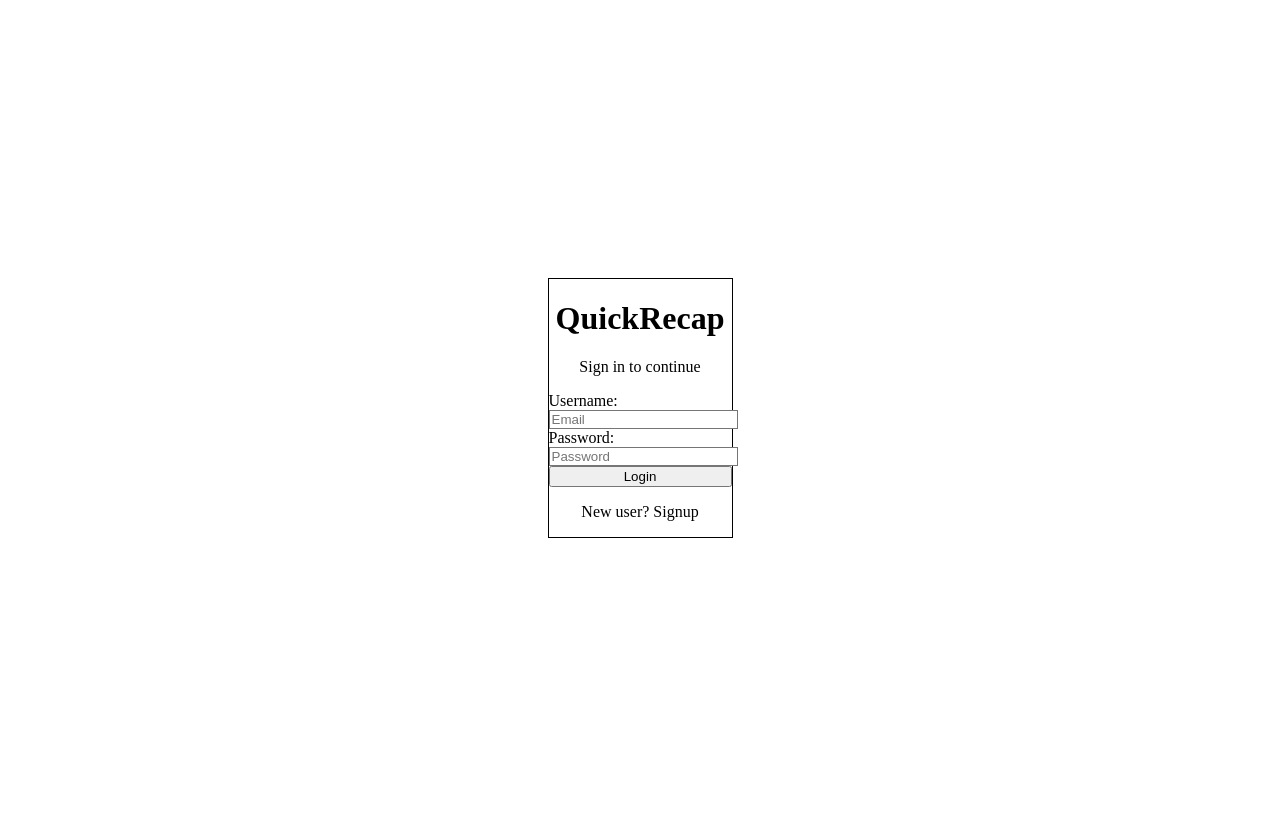
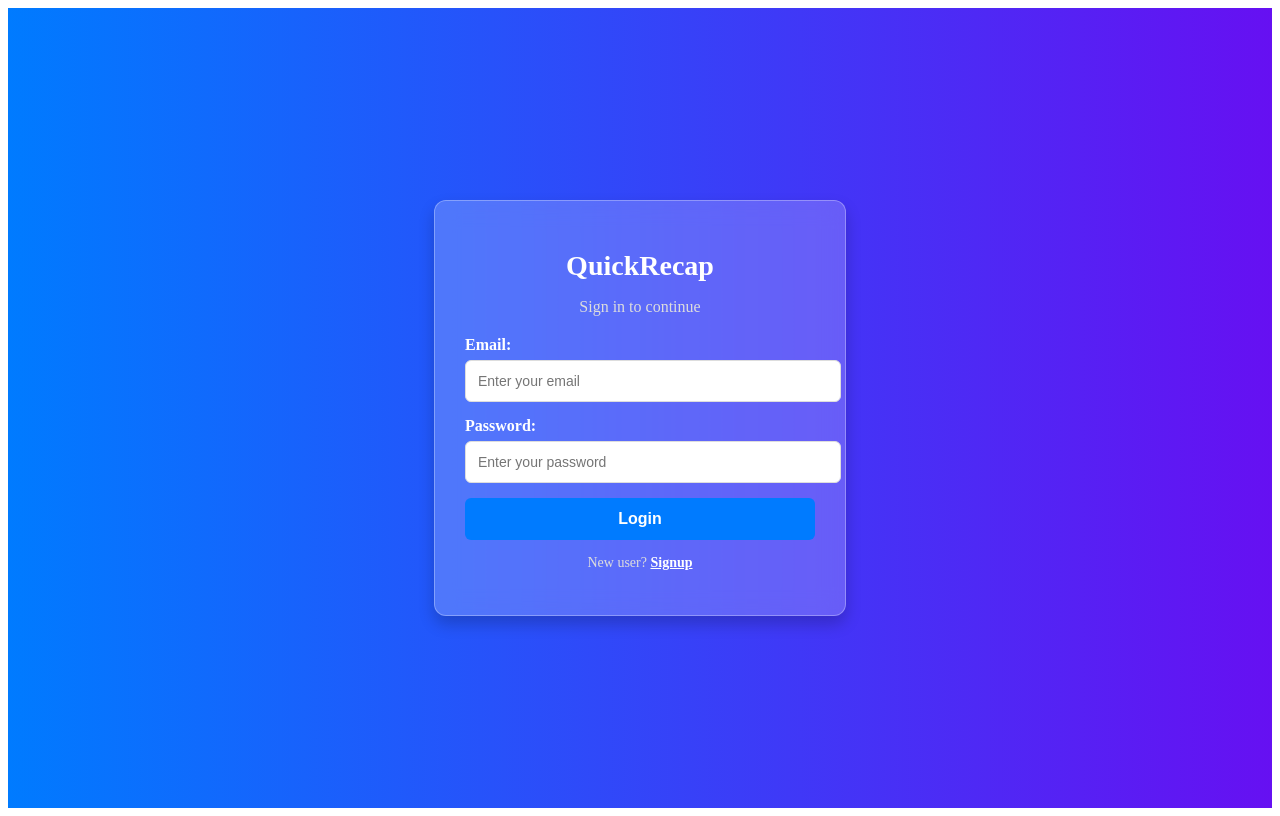
Before and after one commit to htmw/2025S-Bros-of-Balayya, a React (Vite) app: page / in a window 1280 px wide. Built offline with nearby package versions, Linux system fonts and the light colour scheme; no server answers.

Commit message:
all pages latest

```diff
--- a/src/Home.jsx
+++ b/src/Home.jsx
@@ -1,10 +1,9 @@
-import { auth, storage } from "./Config"; // Import Firebase storage
 import { useEffect, useState } from "react";
 import { useNavigate } from "react-router-dom";
-import { ref, uploadBytesResumable, getDownloadURL } from "firebase/storage";
+import { auth } from "./Config";
 
 function Home() {
-  const [userName, setUserName] = useState("");
+  const [userName, setUserName] = useState("User");
   const [audioFile, setAudioFile] = useState(null);
   const [videoFile, setVideoFile] = useState(null);
   const [uploadProgress, setUploadProgress] = useState(0);
@@ -18,15 +17,14 @@ function Home() {
   }, []);
 
   const handleLogout = () => {
-    auth.signOut();
-    navigate("/");
+    auth.signOut().then(() => navigate("/login"));
   };
 
   const handleFileChange = (e, type) => {
     const file = e.target.files[0];
     if (type === "audio") {
       setAudioFile(file);
-      setVideoFile(null); // Ensure only one file is uploaded
+      setVideoFile(null);
     } else {
       setVideoFile(file);
       setAudioFile(null);
@@ -40,101 +38,74 @@ function Home() {
       return;
     }
 
-    const storageRef = ref(storage, `uploads/${file.name}`);
-    const uploadTask = uploadBytesResumable(storageRef, file);
+    setUploadStatus("Uploading...");
+    setUploadProgress(0);
 
-    uploadTask.on(
-      "state_changed",
-      (snapshot) => {
-        const progress = (snapshot.bytesTransferred / snapshot.totalBytes) * 100;
-        setUploadProgress(progress);
-      },
-      (error) => {
-        setUploadStatus("Upload failed. Try again.");
-      },
-      async () => {
-        const downloadURL = await getDownloadURL(uploadTask.snapshot.ref);
-        setUploadStatus("Upload successful!");
-        console.log("File available at:", downloadURL);
-      }
-    );
+    const interval = setInterval(() => {
+      setUploadProgress((prev) => {
+        if (prev >= 100) {
+          clearInterval(interval);
+          setUploadStatus("Upload successful!");
+          return 100;
+        }
+        return prev + 20;
+      });
+    }, 500);
   };
 
   return (
-    <div className="min-h-screen flex items-center justify-center bg-gradient-to-r from-blue-500 to-indigo-600">
-      <div className="bg-white p-8 rounded-2xl shadow-lg w-96 text-center">
-        <h1 className="text-3xl font-bold text-gray-800 mb-2">
-          Welcome, <span className="text-blue-600">{userName}</span>!
-        </h1>
-        <p className="text-gray-500 mb-6">You’re logged in to QuickRecap.</p>
+    <div style={styles.container}>
+      <div style={styles.card}>
+        <h1 style={styles.title}>Welcome, <span style={styles.username}>{userName}</span>!</h1>
+        <p style={styles.subtitle}>You’re logged in to QuickRecap.</p>
 
-        {/* Upload Section */}
-        <div className="space-y-4">
-          {/* Audio Upload */}
-          <label className="block text-lg font-medium text-gray-700">🎙️ Upload Audio</label>
-          <input
-            type="file"
-            accept="audio/*"
-            onChange={(e) => handleFileChange(e, "audio")}
-            className="w-full text-sm text-gray-900 border border-gray-300 rounded-lg cursor-pointer bg-gray-50 p-2"
-          />
-          <button
-            onClick={() => handleUpload("audio")}
-            className="w-full bg-blue-500 hover:bg-blue-600 text-white font-semibold py-2 rounded-lg transition duration-300"
-          >
-            Upload Audio
-          </button>
+        <div style={styles.uploadSection}>
+          <label style={styles.label}>🎙️ Upload Audio</label>
+          <input type="file" accept="audio/*" onChange={(e) => handleFileChange(e, "audio")} style={styles.input} />
+          <button onClick={() => handleUpload("audio")} style={styles.buttonBlue}>Upload Audio</button>
 
-          {/* Video Upload */}
-          <label className="block text-lg font-medium text-gray-700">🎥 Upload Video</label>
-          <input
-            type="file"
-            accept="video/*"
-            onChange={(e) => handleFileChange(e, "video")}
-            className="w-full text-sm text-gray-900 border border-gray-300 rounded-lg cursor-pointer bg-gray-50 p-2"
-          />
-          <button
-            onClick={() => handleUpload("video")}
-            className="w-full bg-green-500 hover:bg-green-600 text-white font-semibold py-2 rounded-lg transition duration-300"
-          >
-            Upload Video
-          </button>
+          <label style={styles.label}>🎥 Upload Video</label>
+          <input type="file" accept="video/*" onChange={(e) => handleFileChange(e, "video")} style={styles.input} />
+          <button onClick={() => handleUpload("video")} style={styles.buttonGreen}>Upload Video</button>
         </div>
 
-        {/* Upload Progress */}
         {uploadProgress > 0 && (
-          <div className="w-full bg-gray-200 rounded-full h-2.5 mt-4">
-            <div
-              className="bg-green-500 h-2.5 rounded-full"
-              style={{ width: `${uploadProgress}%` }}
-            ></div>
+          <div style={styles.progressBar}>
+            <div style={{ ...styles.progressFill, width: `${uploadProgress}%` }}></div>
           </div>
         )}
-        {uploadStatus && <p className="text-gray-600 mt-2">{uploadStatus}</p>}
+        {uploadStatus && <p style={styles.status}>{uploadStatus}</p>}
 
-        {/* Summarize Button */}
         <button
           onClick={() => navigate("/output")}
           disabled={!audioFile && !videoFile}
-          className={`w-full mt-4 py-2 rounded-lg font-semibold transition duration-300 ${
-            audioFile || videoFile
-              ? "bg-purple-500 hover:bg-purple-600 text-white"
-              : "bg-gray-400 text-gray-200 cursor-not-allowed"
-          }`}
+          style={{ ...styles.buttonPurple, opacity: audioFile || videoFile ? 1 : 0.5, cursor: audioFile || videoFile ? "pointer" : "not-allowed" }}
         >
           Summarize
         </button>
 
-        {/* Logout Button */}
-        <button
-          onClick={handleLogout}
-          className="w-full mt-4 bg-red-500 hover:bg-red-600 text-white font-semibold py-2 rounded-lg transition duration-300"
-        >
-          Logout
-        </button>
+        <button onClick={handleLogout} style={styles.buttonRed}>Logout</button>
       </div>
     </div>
   );
 }
 
+const styles = {
+  container: { display: "flex", justifyContent: "center", alignItems: "center", height: "100vh", background: "linear-gradient(to right, #007bff, #6610f2)" },
+  card: { background: "#fff", padding: "30px", borderRadius: "12px", boxShadow: "0px 8px 16px rgba(0, 0, 0, 0.2)", width: "400px", textAlign: "center" },
+  title: { fontSize: "24px", fontWeight: "bold", color: "#333", marginBottom: "10px" },
+  username: { color: "#007bff" },
+  subtitle: { color: "#666", marginBottom: "20px" },
+  uploadSection: { display: "flex", flexDirection: "column", gap: "10px" },
+  label: { fontSize: "16px", fontWeight: "600", color: "#444" },
+  input: { width: "100%", padding: "10px", fontSize: "14px", border: "1px solid #ddd", borderRadius: "6px" },
+  buttonBlue: { background: "#007bff", color: "#fff", fontSize: "16px", padding: "10px", borderRadius: "6px", cursor: "pointer" },
+  buttonGreen: { background: "#28a745", color: "#fff", fontSize: "16px", padding: "10px", borderRadius: "6px", cursor: "pointer" },
+  buttonPurple: { background: "#6f42c1", color: "#fff", fontSize: "16px", padding: "10px", borderRadius: "6px", cursor: "pointer", marginTop: "10px" },
+  buttonRed: { background: "#dc3545", color: "#fff", fontSize: "16px", padding: "10px", borderRadius: "6px", cursor: "pointer", marginTop: "10px" },
+  progressBar: { width: "100%", background: "#ddd", borderRadius: "6px", height: "6px", marginTop: "10px" },
+  progressFill: { height: "6px", background: "#28a745", borderRadius: "6px" },
+  status: { marginTop: "10px", color: "#555", fontSize: "14px" }
+};
+
 export default Home;
--- a/src/Login.jsx
+++ b/src/Login.jsx
@@ -6,6 +6,7 @@ import { signInWithEmailAndPassword } from "firebase/auth";
 function Login() {
   const [email, setEmail] = useState("");
   const [password, setPassword] = useState("");
+  const [error, setError] = useState("");
   const navigate = useNavigate();
 
   const handleLogin = async () => {
@@ -13,61 +14,51 @@ function Login() {
       await signInWithEmailAndPassword(auth, email, password);
       navigate("/home"); // Redirect to Home Page after login
     } catch (error) {
-      alert(error.message);
+      setError("Invalid email or password.");
     }
   };
 
   return (
-    <div className="flex items-center justify-center h-screen bg-gradient-to-br from-blue-500 to-indigo-600">
-      <div className="bg-white bg-opacity-20 backdrop-blur-lg p-8 rounded-2xl shadow-lg w-96 border border-white/20">
-        <h1 className="text-4xl font-extrabold text-white text-center mb-6">QuickRecap</h1>
-        <p className="text-gray-200 text-center mb-6">Sign in to continue</p>
+    <div style={styles.container}>
+      <div style={styles.card}>
+        <h1 style={styles.title}>QuickRecap</h1>
+        <p style={styles.subtitle}>Sign in to continue</p>
 
-        {/* Username Input */}
-        <div className="mb-3">
-          <label className="text-white font-semibold mb-2 block" htmlFor="email">
-            Username:
-          </label>
+        {error && <p style={styles.errorMessage}>{error}</p>}
+
+        {/* Email Input */}
+        <div style={styles.inputContainer}>
+          <label style={styles.label}>Email:</label>
           <input
-            id="email"
             type="email"
-            placeholder="Email"
+            placeholder="Enter your email"
             value={email}
             onChange={(e) => setEmail(e.target.value)}
-            className="border border-gray-300 p-3 rounded-lg w-full focus:outline-none focus:ring-2 focus:ring-blue-400"
+            style={styles.input}
           />
         </div>
 
         {/* Password Input */}
-        <div className="mb-6">
-          <label className="text-white font-semibold mb-2 block" htmlFor="password">
-            Password:
-          </label>
+        <div style={styles.inputContainer}>
+          <label style={styles.label}>Password:</label>
           <input
-            id="password"
             type="password"
-            placeholder="Password"
+            placeholder="Enter your password"
             value={password}
             onChange={(e) => setPassword(e.target.value)}
-            className="border border-gray-300 p-3 rounded-lg w-full focus:outline-none focus:ring-2 focus:ring-blue-400"
+            style={styles.input}
           />
         </div>
 
         {/* Login Button */}
-        <button
-          onClick={handleLogin}
-          className="bg-blue-600 text-white p-3 rounded-lg w-full font-semibold hover:bg-blue-700 transition duration-300"
-        >
+        <button onClick={handleLogin} style={styles.button}>
           Login
         </button>
 
         {/* Signup Link */}
-        <p className="text-gray-200 text-center mt-4">
+        <p style={styles.signupText}>
           New user?{" "}
-          <span
-            className="text-white font-semibold cursor-pointer hover:underline"
-            onClick={() => navigate("/signup")}
-          >
+          <span onClick={() => navigate("/signup")} style={styles.signupLink}>
             Signup
           </span>
         </p>
@@ -76,4 +67,85 @@ function Login() {
   );
 }
 
+const styles = {
+  container: {
+    minHeight: "100vh",
+    display: "flex",
+    justifyContent: "center",
+    alignItems: "center",
+    background: "linear-gradient(to right, #007bff, #6610f2)",
+  },
+  card: {
+    background: "rgba(255, 255, 255, 0.2)",
+    backdropFilter: "blur(12px)",
+    padding: "30px",
+    borderRadius: "12px",
+    boxShadow: "0px 8px 16px rgba(0, 0, 0, 0.2)",
+    width: "350px",
+    textAlign: "center",
+    border: "1px solid rgba(255, 255, 255, 0.3)",
+  },
+  title: {
+    fontSize: "28px",
+    fontWeight: "bold",
+    color: "#fff",
+    marginBottom: "10px",
+  },
+  subtitle: {
+    fontSize: "16px",
+    color: "#ddd",
+    marginBottom: "20px",
+  },
+  inputContainer: {
+    marginBottom: "15px",
+    textAlign: "left",
+  },
+  label: {
+    color: "#fff",
+    fontWeight: "600",
+    marginBottom: "6px",
+    display: "block",
+  },
+  input: {
+    width: "100%",
+    padding: "12px",
+    fontSize: "14px",
+    borderRadius: "6px",
+    border: "1px solid #ddd",
+    outline: "none",
+    transition: "border 0.3s",
+  },
+  button: {
+    width: "100%",
+    padding: "12px",
+    fontSize: "16px",
+    fontWeight: "bold",
+    borderRadius: "6px",
+    border: "none",
+    background: "#007bff",
+    color: "#fff",
+    cursor: "pointer",
+    transition: "0.3s",
+  },
+  errorMessage: {
+    background: "#ff4d4d",
+    color: "white",
+    padding: "10px",
+    borderRadius: "5px",
+    marginBottom: "10px",
+    fontSize: "14px",
+  },
+  signupText: {
+    marginTop: "15px",
+    fontSize: "14px",
+    color: "#ddd",
+  },
+  signupLink: {
+    color: "#fff",
+    fontWeight: "bold",
+    cursor: "pointer",
+    textDecoration: "underline",
+  },
+};
+
 export default Login;
--- a/src/Signup.jsx
+++ b/src/Signup.jsx
@@ -1,158 +1,119 @@
 import { useState } from "react";
 import { useNavigate } from "react-router-dom";
-import { auth, db } from "./Config"; // Import Firestore database
-import { createUserWithEmailAndPassword, updateProfile } from "firebase/auth";
-import { doc, setDoc } from "firebase/firestore"; // Import Firestore functions
 
 function Signup() {
-  const [firstName, setFirstName] = useState(""); // State for first name
-  const [lastName, setLastName] = useState(""); // State for last name
+  const [firstName, setFirstName] = useState("");
+  const [lastName, setLastName] = useState("");
   const [email, setEmail] = useState("");
   const [password, setPassword] = useState("");
-  const [confirmPassword, setConfirmPassword] = useState(""); // State for confirm password
-  const [error, setError] = useState(""); // State for error message
-  const [passwordStrengthError, setPasswordStrengthError] = useState(""); // State for password strength validation
-  const [successMessage, setSuccessMessage] = useState(""); // State for success message
+  const [confirmPassword, setConfirmPassword] = useState("");
+  const [error, setError] = useState("");
+  const [successMessage, setSuccessMessage] = useState("");
+  const [passwordStrength, setPasswordStrength] = useState({
+    length: false,
+    number: false,
+    specialChar: false,
+    uppercase: false,
+  });
+
   const navigate = useNavigate();
 
-  // Password strength validation function
-  const validatePasswordStrength = (password) => {
-    const regex = /^(?=.*[A-Za-z])(?=.*\d)(?=.*[!@#$%^&*])[A-Za-z\d!@#$%^&*]{8,}$/;
-    return regex.test(password); // Password must be at least 8 characters, contain letters, numbers, and a special character
+  // Password validation function
+  const handlePasswordChange = (password) => {
+    setPassword(password);
+    setPasswordStrength({
+      length: password.length >= 8,
+      number: /\d/.test(password),
+      specialChar: /[!@#$%^&*]/.test(password),
+      uppercase: /[A-Z]/.test(password),
+    });
   };
 
-  const handleSignup = async () => {
-    // Validate password strength
-    if (!validatePasswordStrength(password)) {
-      setPasswordStrengthError("Password must be at least 8 characters, contain letters, numbers, and a special character.");
-      return;
-    }
-
+  const handleSignup = () => {
     if (password !== confirmPassword) {
       setError("Passwords do not match.");
       return;
     }
 
-    try {
-      const userCredential = await createUserWithEmailAndPassword(auth, email, password);
-      const user = userCredential.user;
+    if (!Object.values(passwordStrength).every((v) => v)) {
+      setError("Password must meet all strength requirements.");
+      return;
+    }
 
-      // Update profile with name (First and Last Name)
-      await updateProfile(user, { displayName: `${firstName} ${lastName}` });
-
-      // Save user data to Firestore
-      await setDoc(doc(db, "users", user.uid), {
-        firstName: firstName,
-        lastName: lastName,
-        email: email,
-      });
-
-      // Set success message after successful signup
-      setSuccessMessage("You can login now");
-
-      // Redirect to login page after a short delay (so user sees the success message)
-      setTimeout(() => {
-        navigate("/"); // Redirect to login page
-      }, 2000);
-
-    } catch (error) {
-      setError(error.message); // Display any other error message
-    }
+    // Simulating successful signup
+    setSuccessMessage("Signup successful! Redirecting...");
+    setTimeout(() => navigate("/"), 2000);
   };
 
   return (
-    <div className="flex items-center justify-center h-screen bg-gradient-to-br from-blue-500 to-indigo-600">
-      <div className="bg-white bg-opacity-20 backdrop-blur-lg p-8 rounded-2xl shadow-lg w-96 border border-white/20">
-        <h1 className="text-4xl font-extrabold text-white text-center mb-4">QuickRecap</h1>
-        <p className="text-gray-200 text-center mb-6">Create an account</p>
+    <div style={styles.container}>
+      <div style={styles.formBox}>
+        <h1 style={styles.title}>QuickRecap</h1>
+        <p style={styles.subtitle}>Create an account</p>
 
-        {/* First Name */}
-        <div className="mb-3">
-          <label className="text-white text-sm font-semibold">First Name:</label>
+        {error && <div style={styles.errorPopup}>{error}</div>}
+        {successMessage && <div style={styles.successPopup}>{successMessage}</div>}
+
         <input
           type="text"
           placeholder="First Name"
           value={firstName}
           onChange={(e) => setFirstName(e.target.value)}
-            className="border border-gray-300 p-3 rounded-lg w-full mt-2 focus:outline-none focus:ring-2 focus:ring-blue-400"
+          style={styles.input}
         />
-        </div>
-
-        {/* Last Name */}
-        <div className="mb-3">
-          <label className="text-white text-sm font-semibold">Last Name:</label>
         <input
           type="text"
           placeholder="Last Name"
           value={lastName}
           onChange={(e) => setLastName(e.target.value)}
-            className="border border-gray-300 p-3 rounded-lg w-full mt-2 focus:outline-none focus:ring-2 focus:ring-blue-400"
+          style={styles.input}
         />
-        </div>
-
-        {/* Email */}
-        <div className="mb-3">
-          <label className="text-white text-sm font-semibold">Email:</label>
         <input
           type="email"
           placeholder="Email"
           value={email}
           onChange={(e) => setEmail(e.target.value)}
-            className="border border-gray-300 p-3 rounded-lg w-full mt-2 focus:outline-none focus:ring-2 focus:ring-blue-400"
+          style={styles.input}
         />
-        </div>
-
-        {/* Password */}
-        <div className="mb-3">
-          <label className="text-white text-sm font-semibold">Password:</label>
         <input
           type="password"
           placeholder="Password"
           value={password}
-            onChange={(e) => {
-              setPassword(e.target.value);
-              setPasswordStrengthError(""); // Reset error on password change
-            }}
-            className="border border-gray-300 p-3 rounded-lg w-full mt-2 focus:outline-none focus:ring-2 focus:ring-blue-400"
+          onChange={(e) => handlePasswordChange(e.target.value)}
+          style={styles.input}
         />
+
+        {/* Password Strength Validation */}
+        <div style={styles.passwordRules}>
+          <p style={passwordStrength.length ? styles.validRule : styles.invalidRule}>
+            ✔ At least 8 characters
+          </p>
+          <p style={passwordStrength.number ? styles.validRule : styles.invalidRule}>
+            ✔ Contains a number
+          </p>
+          <p style={passwordStrength.specialChar ? styles.validRule : styles.invalidRule}>
+            ✔ Contains a special character
+          </p>
+          <p style={passwordStrength.uppercase ? styles.validRule : styles.invalidRule}>
+            ✔ Contains an uppercase letter
+          </p>
         </div>
 
-        {/* Confirm Password */}
-        <div className="mb-6">
-          <label className="text-white text-sm font-semibold">Confirm Password:</label>
         <input
           type="password"
           placeholder="Confirm Password"
           value={confirmPassword}
           onChange={(e) => setConfirmPassword(e.target.value)}
-            className="border border-gray-300 p-3 rounded-lg w-full mt-2 focus:outline-none focus:ring-2 focus:ring-blue-400"
+          style={styles.input}
         />
-        </div>
 
-        {/* Password Strength Error */}
-        {passwordStrengthError && <p className="text-red-500 text-center mb-4">{passwordStrengthError}</p>}
-
-        {/* Error Message */}
-        {error && <p className="text-red-500 text-center mb-4">{error}</p>}
-
-        {/* Success Message */}
-        {successMessage && <p className="text-green-500 text-center mb-4">{successMessage}</p>}
-
-        {/* Signup Button */}
-        <button
-          onClick={handleSignup}
-          className="bg-blue-600 text-white p-3 rounded-lg w-full font-semibold hover:bg-blue-700 transition duration-300"
-        >
+        <button onClick={handleSignup} style={styles.button}>
           Signup
         </button>
 
-        {/* Login Link */}
-        <p className="text-gray-200 text-center mt-4">
+        <p style={styles.footerText}>
           Already have an account?{" "}
-          <span
-            className="text-white font-semibold cursor-pointer hover:underline"
-            onClick={() => navigate("/")}
-          >
+          <span style={styles.link} onClick={() => navigate("/")}>
             Login
           </span>
         </p>
@@ -161,4 +122,87 @@ function Signup() {
   );
 }
 
+// CSS-in-JS Styling
+const styles = {
+  container: {
+    display: "flex",
+    alignItems: "center",
+    justifyContent: "center",
+    height: "100vh",
+    background: "linear-gradient(to right, #4a90e2, #9013fe)",
+  },
+  formBox: {
+    background: "white",
+    padding: "30px",
+    borderRadius: "10px",
+    boxShadow: "0px 4px 10px rgba(0, 0, 0, 0.2)",
+    width: "400px",
+    textAlign: "center",
+  },
+  title: {
+    fontSize: "28px",
+    fontWeight: "bold",
+    color: "#333",
+  },
+  subtitle: {
+    fontSize: "16px",
+    color: "#777",
+    marginBottom: "20px",
+  },
+  input: {
+    width: "100%",
+    padding: "10px",
+    margin: "8px 0",
+    border: "1px solid #ccc",
+    borderRadius: "5px",
+    fontSize: "16px",
+  },
+  button: {
+    width: "100%",
+    padding: "10px",
+    background: "#4a90e2",
+    color: "white",
+    border: "none",
+    borderRadius: "5px",
+    fontSize: "16px",
+    cursor: "pointer",
+    marginTop: "10px",
+  },
+  footerText: {
+    marginTop: "15px",
+    fontSize: "14px",
+    color: "#555",
+  },
+  link: {
+    color: "#4a90e2",
+    cursor: "pointer",
+    textDecoration: "underline",
+  },
+  passwordRules: {
+    textAlign: "left",
+    marginBottom: "10px",
+    fontSize: "14px",
+  },
+  validRule: {
+    color: "green",
+  },
+  invalidRule: {
+    color: "red",
+  },
+  errorPopup: {
+    backgroundColor: "#ff4d4d",
+    color: "white",
+    padding: "10px",
+    borderRadius: "5px",
+    marginBottom: "10px",
+  },
+  successPopup: {
+    backgroundColor: "#28a745",
+    color: "white",
+    padding: "10px",
+    borderRadius: "5px",
+    marginBottom: "10px",
+  },
+};
+
 export default Signup;
```
Lines whose indentation alone changed are shown as unchanged.
